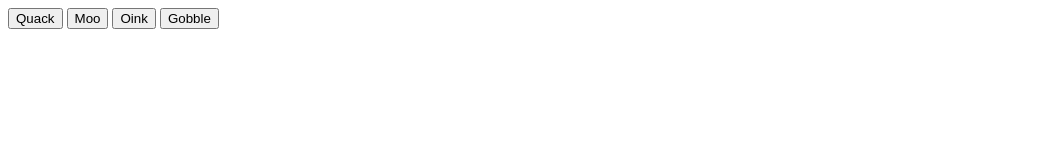
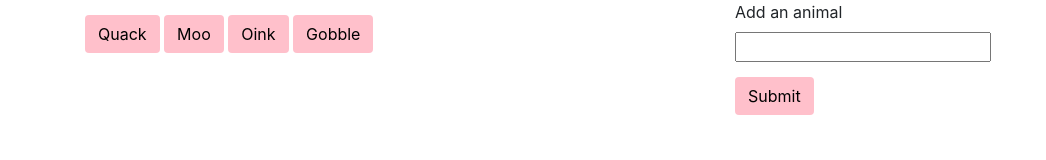
Before and after one commit to sharpevb/GifTastic, a plain HTML site: page index.html in a window 1280 px wide. Shown: the whole page, without its empty margins (0-1046 px from the left). Drawn offline with nearby package versions, Linux system fonts and the light colour scheme.

Commit message:
added bootstrap and styling & pseudo coded js file

```diff
--- a/assets/css/style.css
+++ b/assets/css/style.css
@@ -0,0 +1,5 @@
+.btn {
+    background-color: pink;
+    margin-top: 15px;
+
+}
--- a/assets/javascript/giphy.js
+++ b/assets/javascript/giphy.js
@@ -1,4 +1,4 @@
-$("button").on("click", function () {
+$("button").on("click", function (displayGif) {
     var animal = $(this).attr("data-animal");
 
     var queryURL = "https://api.giphy.com/v1/gifs/search?q=" + animal + "&api_key=JRcxsQnkDertgsjaSuehdzHxlznU528v&limit=10";
@@ -8,11 +8,11 @@ $("button").on("click", function () {
     $.ajax({
         url: queryURL,
         method: "GET"
-    })
-        .then(function (response) {
+    }).then(function (response) {
         console.log(queryURL);
         console.log(response);
         var results = response.data;
+
 
         for (var i = 0; i < results.length; i++) {
             var animalDiv = $("<div>")
@@ -26,10 +26,7 @@ $("button").on("click", function () {
 
             animalImg.on("click", function () {
                 console.log("click");
-                    var animalAnimate = response.data[i].images.fixed_height.url;
-                    animalImg.replaceWith(animalAnimate);
 
-                    console.log("animate");
             });
 
         }
@@ -38,9 +35,6 @@ $("button").on("click", function () {
 
 
     })
-
-
-
 });
 
 
@@ -49,4 +43,10 @@ $("button").on("click", function () {
 /*if (state === "still") {
         $(this).attr("src", results[i].images.fixed_height.url);
         $(this).attr("data-state", "animate");
-    }*/
+    }
+                    var state = $("#gif");
+                    state.attr("data-animal", results[i].images.fixed_height.url)
+
+                    console.log("animate");
+
+    */
--- a/index.html
+++ b/index.html
@@ -6,25 +6,36 @@
     <meta charset="utf-8">
     <title>GIPHY</title>
     <link rel="stylesheet" type="text/css" href="assets/css/style.css">
+    <link rel="stylesheet" href="https://maxcdn.bootstrapcdn.com/bootstrap/4.0.0/css/bootstrap.min.css">
+
 </head>
 
 
 <body>
+    <div class="container">
+        <div class="row">
+            <div class="col-lg-7">
+                <div id="buttons">
+                    <button class="btn" data-animal="duck">Quack</button>
+                    <button class="btn" data-animal="cow">Moo</button>
+                    <button class="btn" data-animal="pig">Oink</button>
+                    <button class="btn" data-animal="turkey">Gobble</button>
+                    <div id="gifs-here"></div>
+                </div>
+            </div>
 
-    <button data-animal="duck" >Quack</button>
-    <button data-animal="cow" data-state="animate">Moo</button>
-    <button data-animal="pig" data-state="animate">Oink</button>
-    <button data-animal="turkey" data-state="animate">Gobble</button>
+            <div class="row">
+                <div class="col-lg-5">
+                    <form id="gif-form">
+                        <label for="gif-input">Add an animal</label>
+                        <input type="text" id="gif-input">
+                        <input class="btn" id="add-gif" type="submit" value="Submit">
+                    </form>
+                </div>
+            </div>
 
-    <div id="gifs-here">
-
+        </div>
     </div>
-
-
-
-
-
-
 </body>
 
 <script src="https://cdnjs.cloudflare.com/ajax/libs/jquery/3.2.1/jquery.min.js"></script>
```
Lines whose indentation alone changed are shown as unchanged.
